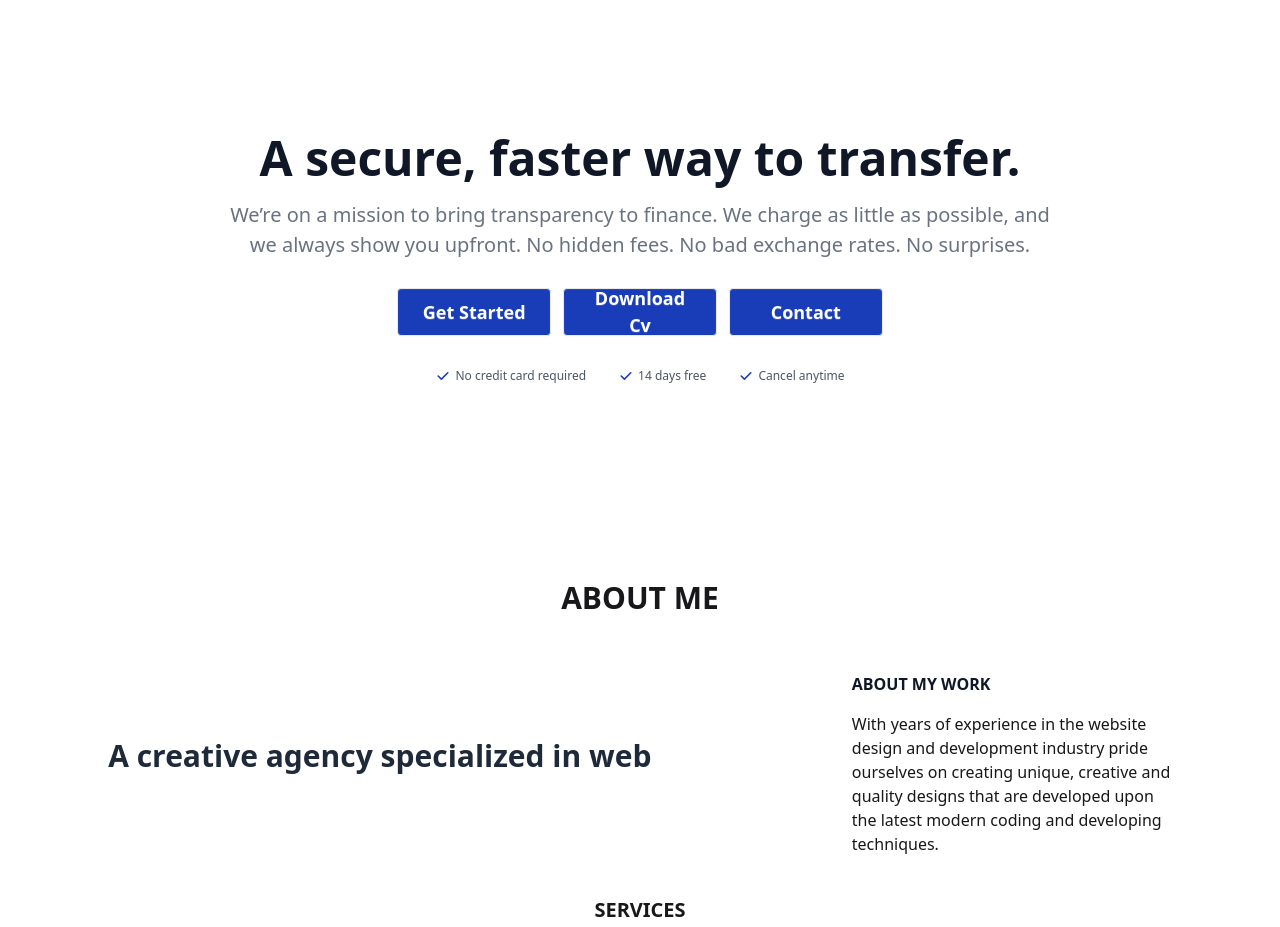
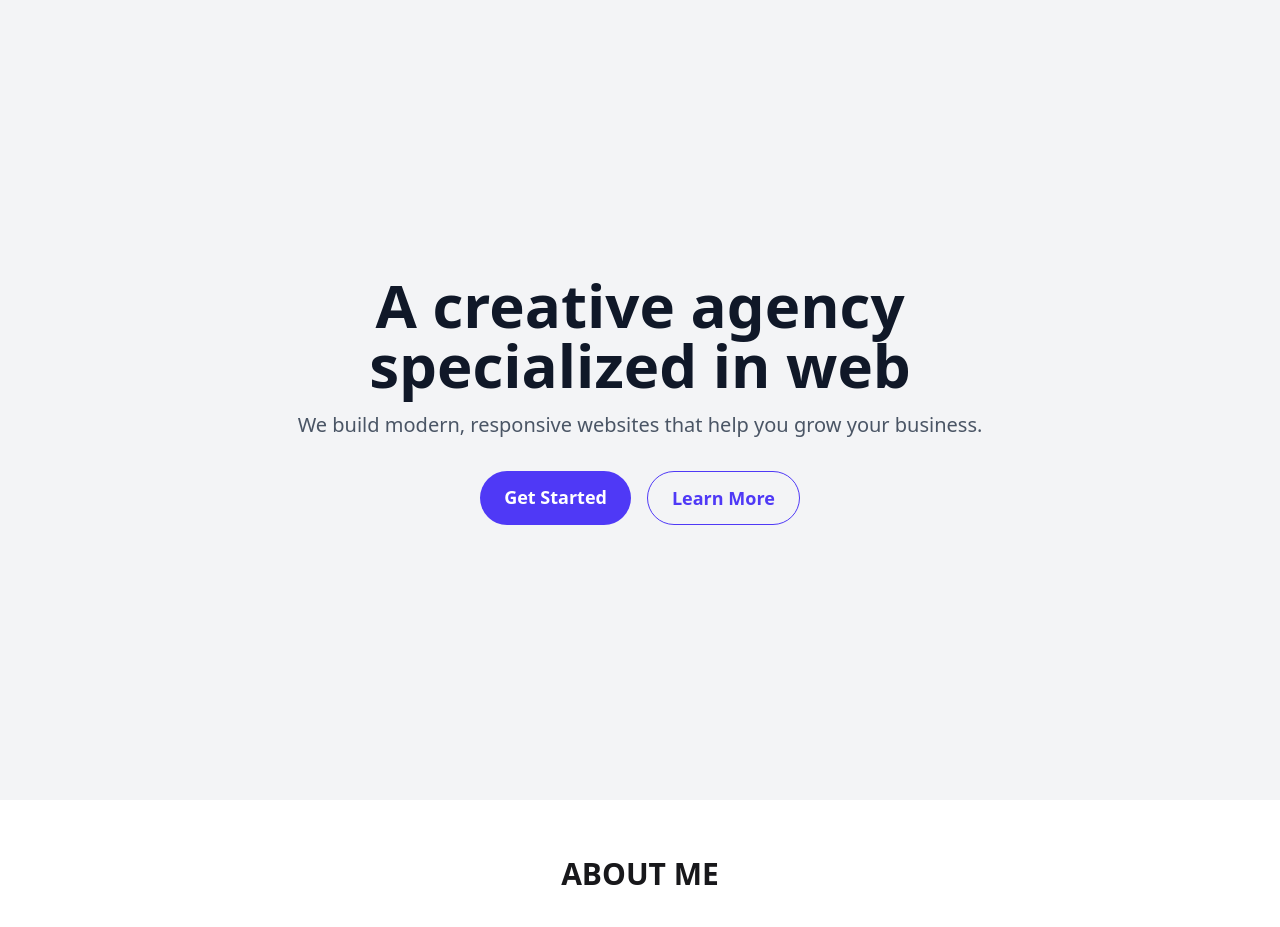
Before and after one commit to RashedAkash/first-exam, a plain HTML site: page index.html in a window 1280 px wide. Shown: the top 927 px of the page. Drawn offline with nearby package versions, Linux system fonts and the light colour scheme.

Commit message:
many changes in hero section

```diff
--- a/index.html
+++ b/index.html
@@ -20,52 +20,27 @@
   <header></header>
   <main>
 
-    <!-- banner section -->
-
-  <section data-aos="fade-up"
-  data-aos-duration="2000" class="px-4 py-32 mx-auto max-w-7xl">
-    <div class="w-full mx-auto text-left md:w-11/12 xl:w-8/12 md:text-center">
-      <h1 class="mb-3 text-4xl font-bold text-gray-900 md:text-5xl md:leading-tight md:font-extrabold">A secure, faster
-        way to transfer.</h1>
-      <p class="mb-6 text-lg text-gray-500 md:text-xl md:leading-normal">
-        We’re on a mission to bring transparency to finance. We charge as little as possible, and we always show you
-        upfront. No hidden fees. No bad exchange rates. No surprises.
-      </p>
-      <form class="grid w-full grid-cols-1 gap-3 pt-1 mx-auto mb-8 lg:grid-cols-6 md:w-7/12">
-
-        <button class="w-full col-auto btn bg-blue-800  text-white  btn-lg lg:col-span-2" type="submit">Get Started</button>
-        <button class="w-full col-auto btn bg-blue-800 text-white btn-lg lg:col-span-2" type="submit">Download Cv</button>
-        <button class="w-full col-auto btn bg-blue-800 text-white  btn-lg lg:col-span-2" type="submit">Contact</button>
-      </form>
-      <div
-        class="flex flex-col justify-start mb-3 space-x-0 space-y-2 text-xs text-gray-600 md:flex-row md:justify-center md:space-x-8 md:space-y-0">
-        <div class="flex items-center">
-          <svg viewBox="0 0 20 20" fill="currentColor" class="w-4 h-4 mr-1 text-blue-800">
-            <path fill-rule="evenodd"
-              d="M16.707 5.293a1 1 0 010 1.414l-8 8a1 1 0 01-1.414 0l-4-4a1 1 0 011.414-1.414L8 12.586l7.293-7.293a1 1 0 011.414 0z"
-              clip-rule="evenodd"></path>
-          </svg>
-          No credit card required
-        </div>
-        <div class="flex items-center">
-          <svg viewBox="0 0 20 20" fill="currentColor" class="w-4 h-4 mr-1 text-blue-800">
-            <path fill-rule="evenodd"
-              d="M16.707 5.293a1 1 0 010 1.414l-8 8a1 1 0 01-1.414 0l-4-4a1 1 0 011.414-1.414L8 12.586l7.293-7.293a1 1 0 011.414 0z"
-              clip-rule="evenodd"></path>
-          </svg>
-          14 days free
-        </div>
-        <div class="flex items-center">
-          <svg viewBox="0 0 20 20" fill="currentColor" class="w-4 h-4 mr-1 text-blue-800">
-            <path fill-rule="evenodd"
-              d="M16.707 5.293a1 1 0 010 1.414l-8 8a1 1 0 01-1.414 0l-4-4a1 1 0 011.414-1.414L8 12.586l7.293-7.293a1 1 0 011.414 0z"
-              clip-rule="evenodd"></path>
-          </svg>
-          Cancel anytime
+    <!-- Hero Section -->
+    <section class="h-screen flex items-center justify-center bg-gray-100 px-6">
+      <div class="text-center max-w-3xl" data-aos="fade-up" data-aos-duration="2000" data-aos-easing="ease-in-out">
+        <h1 class="text-4xl md:text-6xl font-extrabold text-gray-900 mb-4">
+          A creative agency specialized in web
+        </h1>
+        <p class="text-lg md:text-xl text-gray-600 mb-8">
+          We build modern, responsive websites that help you grow your business.
+        </p>
+        <div class="flex justify-center gap-4">
+          <a href="#"
+            class="bg-indigo-600 text-white px-6 py-3 rounded-full text-lg font-semibold hover:bg-indigo-700 transition">
+            Get Started
+          </a>
+          <a href="#"
+            class="border border-indigo-600 text-indigo-600 px-6 py-3 rounded-full text-lg font-semibold hover:bg-indigo-50 transition">
+            Learn More
+          </a>
         </div>
       </div>
-    </div>
-  </section>
+    </section>
 
 
 
```
